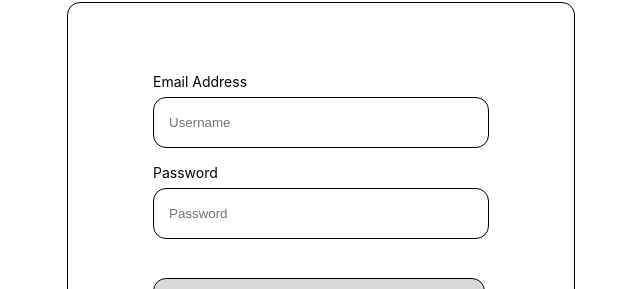
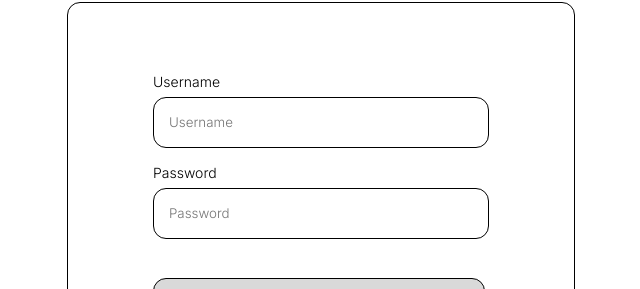
Before and after one commit to Ricodonto/hackerthon, a React (Create React App) app in the folder frontend/: page /login in a window 1280 px wide. Shown: the part 184-473 px from the top of the page, without its empty margins (319-959 px from the left). Built offline with nearby package versions, Linux system fonts and the light colour scheme.

Commit message:
feat: Connecting to backend and performing error handling

```diff
--- a/frontend/src/Login/page.js
+++ b/frontend/src/Login/page.js
@@ -1,24 +1,102 @@
 import { Link } from "react-router-dom";
 import './styles.css';
+import { sendLoginDetails } from "../Model/login";
+import { useState } from "react";
 
 export default function Login() {
+    const [username, setUsername] = useState("");
+    const [password, setPassword] = useState("");
+    const [error, setError] = useState(false);
+    const [errorMessage, setErrorMessage] = useState("");
+
+    async function handleSubmit(event) {
+        event.preventDefault();
+        try {
+            console.log(1)
+            await sendLoginDetails(username, password);
+            console.log(2)
+        } catch (err) {
+            console.log(3)
+            console.log(err)
+            setError(true);
+            console.log(err.message);
+            setErrorMessage(err.message);
+        }
+    }
+
+
     return (
         <main>
             <h2>Sign into your Bookfinder account</h2>
-            <form className="login-form">
+            <form className="login-form" onSubmit={handleSubmit}>
                 <div className="email">
-                    <label for="email-text-input" className="form-label">Email Address</label>
-                    <input required type="text" id="email-text-input" name="username" placeholder="Username" className="form-input" />
+
+                    {error === true
+                        ?
+                        <>
+                            <label for="email-text-input" className="form-label-error">Username</label>
+                            <input
+                                required
+                                type="text"
+                                id="email-text-input"
+                                placeholder="Username"
+                                className="form-input-error"
+                                value={username}
+                                onChange={(e) => setUsername(e.target.value)}
+                            />
+                        </>
+                        : <>
+                            <label for="email-text-input" className="form-label">Username</label>
+                            <input
+                                required
+                                type="text"
+                                id="email-text-input"
+                                placeholder="Username"
+                                className="form-input"
+                                value={username}
+                                onChange={(e) => setUsername(e.target.value)}
+                            />
+                        </>
+                    }
                 </div>
                 <div className="password">
-                    <label for="password-input" className="form-label">Password</label>
-                    <input required type="password" id="password-input" name="password" placeholder="Password" className="form-input" />
+                    {error === true
+                        ? <>
+                            <label for="password-input" className="form-label-error">Password</label>
+                            <input
+                                required
+                                type="password"
+                                id="password-input"
+                                placeholder="Password"
+                                className="form-input-error"
+                                value={password}
+                                onChange={(e) => setPassword(e.target.value)}
+                            />
+                        </>
+                        : <>
+                            <label for="password-input" className="form-label">Password</label>
+                            <input
+                                required
+                                type="password"
+                                id="password-input"
+                                placeholder="Password"
+                                className="form-input"
+                                value={password}
+                                onChange={(e) => setPassword(e.target.value)}
+                            />
+                        </>
+                    }
                 </div>
                 <input className="login-button" type="submit" value="Login" />
+                {
+                    error === true
+                    ? <p className="error-message">{errorMessage}</p>
+                    : <></>
+                }
             </form>
-            <div style={{textAlign: "center"}}>
+            <div style={{ textAlign: "center" }}>
                 <div className="redirect-to-login">
-                    <p style={{display: "inline"}}>Don't Have An Account, </p>
+                    <p style={{ display: "inline" }}>Don't Have An Account, </p>
                     <Link to="/signup" className="inline-link">Sign Up</Link>
                 </div>
             </div>
--- a/frontend/src/Login/styles.css
+++ b/frontend/src/Login/styles.css
@@ -10,6 +10,7 @@ h2 {
 .form-input, .form-input-error {
     display: block;
     border: 1px solid black;
+    font-family: 'Inter', sans-serif;
     border-radius: 13px;
     width: 317px;
     height: 47px;
@@ -44,12 +45,19 @@ main {
 
 .form-label, .form-label-error {
     font-size: 14px;
+    font-family: 'Inter', sans-serif;
     display: block;
     margin-bottom: 7px;
 }
 
 .form-label-error {
     color: red;
+}
+
+.error-message {
+    color: red;
+    font-family: 'Inter', sans-serif;
+    font-size: 16px;
 }
 
 .login-button {
```
